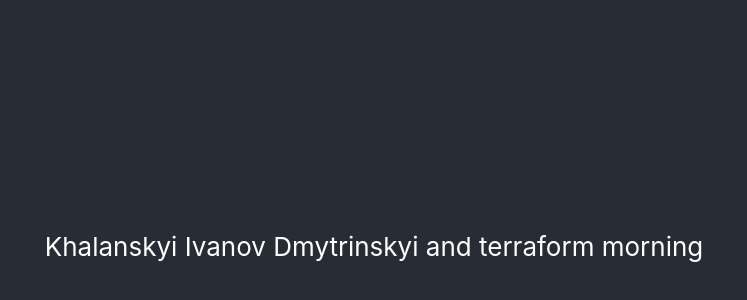
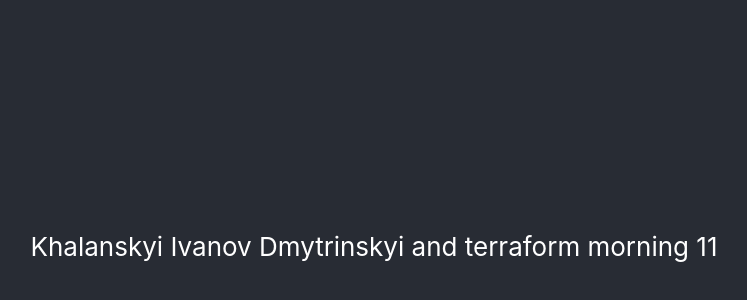
Before and after one commit to OKhalanskyi/infrastructure-lab4, a React (Create React App) app: page / in a window 1280 px wide. Shown: the part 154-454 px from the top of the page, without its empty margins (266-1013 px from the left). Built offline with nearby package versions, Linux system fonts and the light colour scheme.

Commit message:
commit 31

```diff
--- a/src/App.tsx
+++ b/src/App.tsx
@@ -9,7 +9,7 @@
         Ivanov
         Dmytrinskyi
         and terraform
-        morning
+        morning 11
       </header>
     </div>
   );
```
Also changed, not shown: 1 other file (tests, documents, lock files or other folders).
